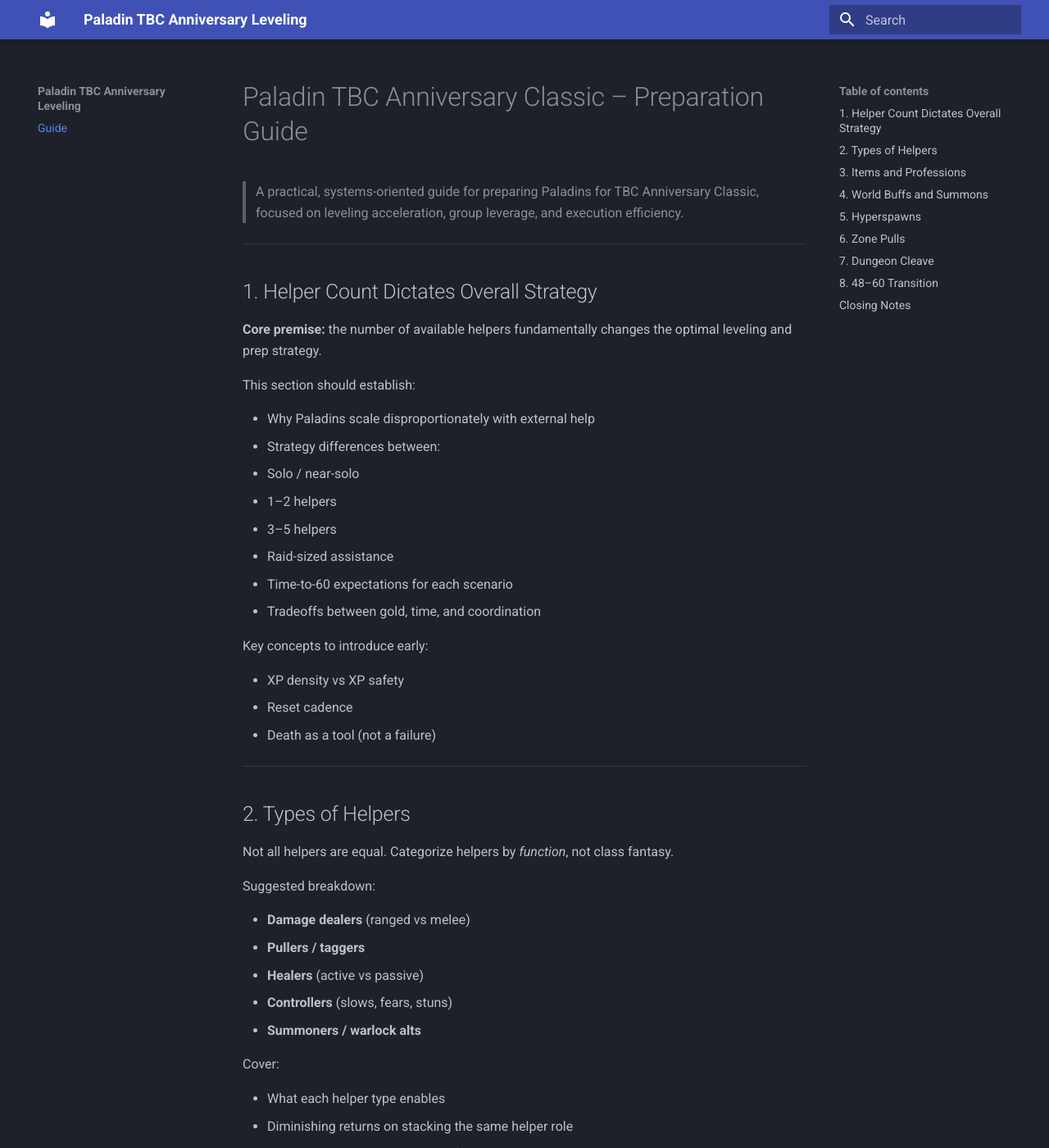
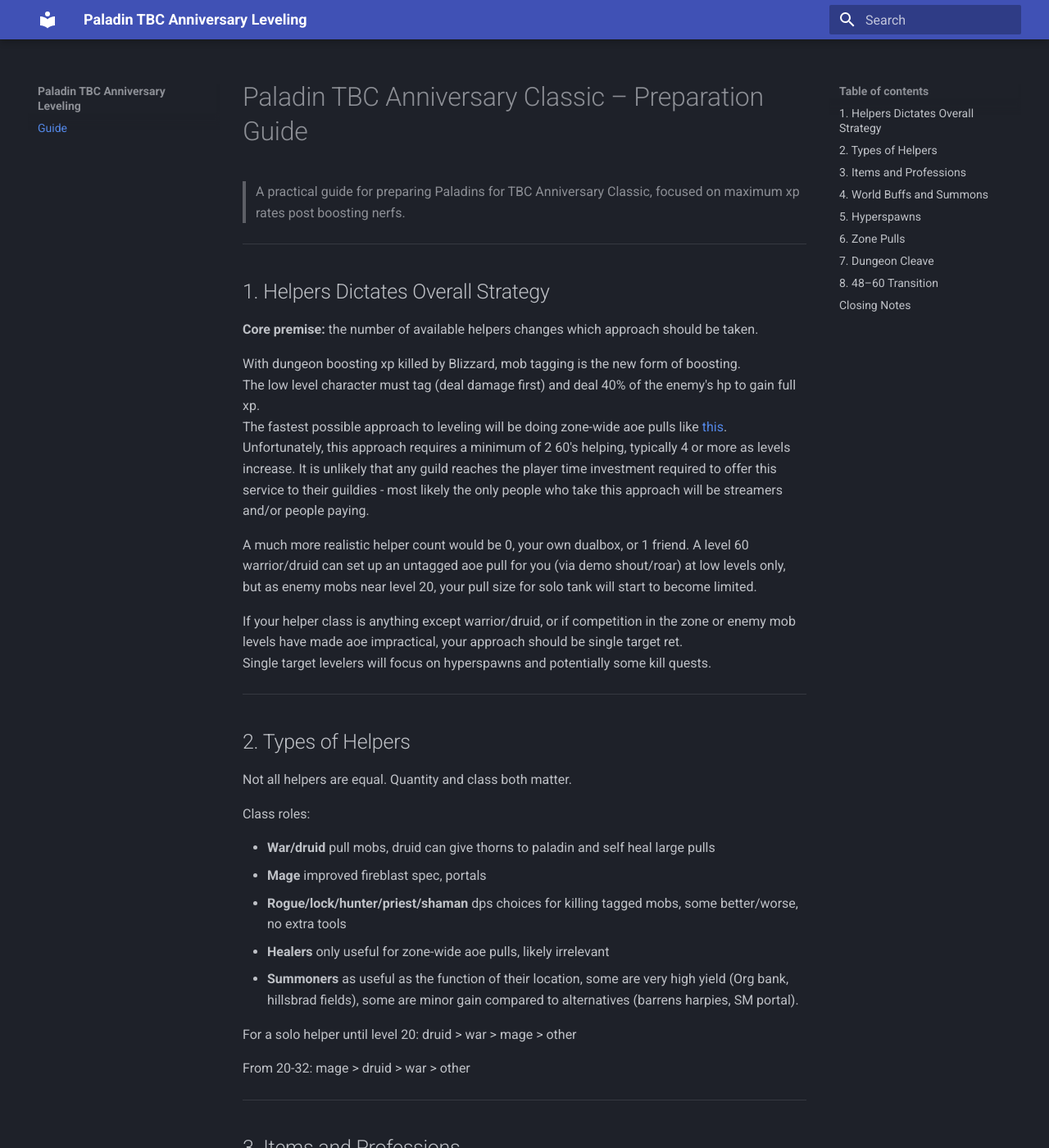
Before and after one commit to mediumcor3/tbc-paladin-leveling, an MkDocs documentation site: the page built from docs/index.md, in a window 1280 px wide and 1400 px high. Shown: the whole window at 82% size. Built offline with MkDocs 1.6.1 and Material for MkDocs 9.7.7, drawn with Linux system fonts in a browser that asks for light colours; some of the changed text lies outside the part shown.

Commit message:
Update index.md

```diff
--- a/docs/index.md
+++ b/docs/index.md
@@ -1,69 +1,59 @@
 # Paladin TBC Anniversary Classic – Preparation Guide
 
-> A practical, systems-oriented guide for preparing Paladins for TBC Anniversary Classic, focused on leveling acceleration, group leverage, and execution efficiency.
+> A practical guide for preparing Paladins for TBC Anniversary Classic, focused on maximum xp rates post boosting nerfs.
 
 ---
 
-## 1. Helper Count Dictates Overall Strategy
+## 1. Helpers Dictates Overall Strategy
 
-**Core premise:** the number of available helpers fundamentally changes the optimal leveling and prep strategy.
+**Core premise:** the number of available helpers changes which approach should be taken.
 
-This section should establish:
+With dungeon boosting xp killed by Blizzard, mob tagging is the new form of boosting.
+The low level character must tag (deal damage first) and deal 40% of the enemy's hp to gain full xp.
+The fastest possible approach to leveling will be doing zone-wide aoe pulls like [this](https://www.youtube.com/watch?v=yMHqKeDvrBk).
+Unfortunately, this approach requires a minimum of 2 60's helping, typically 4 or more as levels increase.  It is unlikely that any guild reaches the player time investment required to offer this service to their    guildies - most likely the only people who take this approach will be streamers and/or people paying.
 
-* Why Paladins scale disproportionately with external help
-* Strategy differences between:
+A much more realistic helper count would be 0, your own dualbox, or 1 friend.  A level 60 warrior/druid can set up an untagged aoe pull for you (via demo shout/roar) at low levels only, but as enemy mobs near level 20, your pull size for solo tank will start to become limited.
 
-  * Solo / near-solo
-  * 1–2 helpers
-  * 3–5 helpers
-  * Raid-sized assistance
-* Time-to-60 expectations for each scenario
-* Tradeoffs between gold, time, and coordination
-
-Key concepts to introduce early:
-
-* XP density vs XP safety
-* Reset cadence
-* Death as a tool (not a failure)
+If your helper class is anything except warrior/druid, or if competition in the zone or enemy mob levels have made aoe impractical, your approach should be single target ret.
+Single target levelers will focus on hyperspawns and potentially some kill quests.
 
 ---
 
 ## 2. Types of Helpers
 
-Not all helpers are equal. Categorize helpers by *function*, not class fantasy.
+Not all helpers are equal.  Quantity and class both matter.
 
-Suggested breakdown:
+Class roles:
 
-* **Damage dealers** (ranged vs melee)
-* **Pullers / taggers**
-* **Healers** (active vs passive)
-* **Controllers** (slows, fears, stuns)
-* **Summoners / warlock alts**
+* **War/druid** pull mobs, druid can give thorns to paladin and self heal large pulls
+* **Mage** improved fireblast spec, portals
+* **Rogue/lock/hunter/priest/shaman** dps choices for killing tagged mobs, some better/worse, no extra tools
+* **Healers** only useful for zone-wide aoe pulls, likely irrelevant
+* **Summoners** as useful as the function of their location, some are very high yield (Org bank, hillsbrad fields), some are minor gain compared to alternatives (barrens harpies, SM portal).
 
-Cover:
+For a solo helper until level 20:
+druid > war > mage > other
 
-* What each helper type enables
-* Diminishing returns on stacking the same helper role
-* Which helper types unlock specific techniques later in the guide
+From 20-32:
+mage > druid > war > other
 
 ---
 
 ## 3. Items and Professions
 
-This section defines the *minimum viable prep* before execution begins.
+Aoe levelers will need to get [Explosive Rockets](https://classicdb.ch/?item=1178) from alliance either via AH or hand leveling.  They will level engi for dynamites and sappers using any of the existing guides out there, generally leveling as the pulls are set up where possible.
 
-Topics:
+Single target levelers can review these gear snapshots for ideas on pre-gearing your character.  I'm taking this approach personally and am twinked in every item slot.
 
-* Gear thresholds that matter (and those that don’t)
-* Consumables that meaningfully affect pull size or reset speed
-* Engineering breakpoints (bombs, dummies, reflectors)
-* Professions that scale with helper count
-* Gold investment vs time saved
+[Level 1](https://sixtyupgrades.com/tbc/set/hu5PKB8sUk9zQdzDGVMCJK)
+[Level 20](https://sixtyupgrades.com/tbc/set/bVxtYXqHUW7CifofrJ7v4r)
+[Level 32](https://sixtyupgrades.com/tbc/set/okBa9at4cZJdbT7TJMeTho)
+[Level 40](https://sixtyupgrades.com/tbc/set/kPpCErA1oHmLKQ2hNtmi23)
+[Level 47](https://sixtyupgrades.com/tbc/set/pyqZ4JF9vbZjsQhML28JgZ)
 
-Focus on:
-
-* Deterministic value
-* Items that enable techniques described in later sections
+Ret players can also consider low level battle elixirs for str/agi.
+To access the engineering helm at level 10, you must stop leveling and push engi to 120.  This may not be worth the xph loss but the helm lasts until level 25 and [Humbert's Helm](https://classicdb.ch/?item=4724) is notoriously expensive.
 
 ---
 
```
